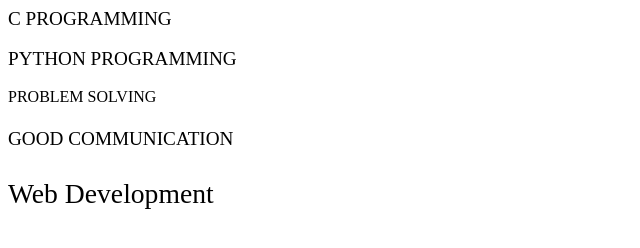
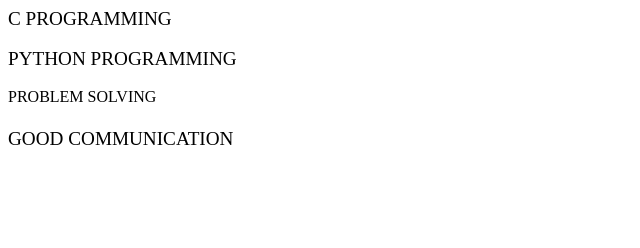
Before and after one commit to maheshgawande1630/Portfolio, a plain HTML site: page skills.html in a window 1280 px wide. Shown: the whole page, without its empty margins (0-640 px from the left). Drawn offline with Linux system fonts and the light colour scheme.

Commit message:
changes in skills

```diff
--- a/skills.html
+++ b/skills.html
@@ -10,7 +10,7 @@
     <big>PYTHON PROGRAMMING</big><br><br
     <BIG>PROBLEM SOLVING</BIG><br><br>
     <BIG>GOOD COMMUNICATION<BIG><br><br>
-    <big>Web Development</big><br>
+
 
 
 </body>
```
